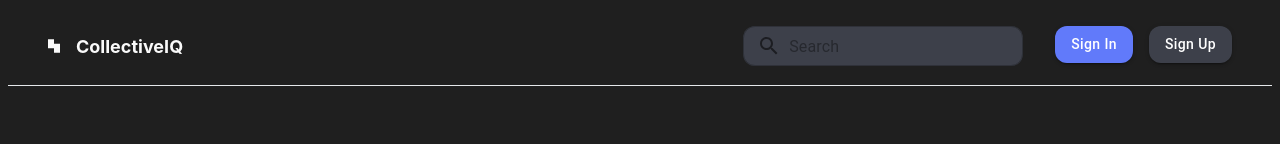
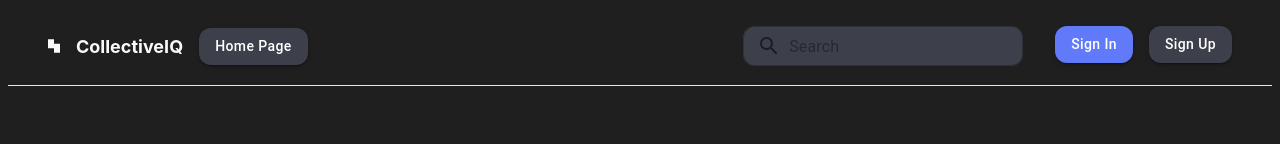
Before and after one commit to inamit/CollectiveIQ, a React (Vite) app in the folder frontend/: page / in a window 1280 px wide. Shown: the top 144 px of the page. Built offline with nearby package versions, Linux system fonts and the light colour scheme; no server answers.

Commit message:
make homepage as a route

```diff
--- a/frontend/src/App.tsx
+++ b/frontend/src/App.tsx
@@ -2,7 +2,6 @@ import "./App.css";
 import NavBar from "./components/NavBar/NavBar";
 import { ToastContainer } from "react-toastify";
 import { Outlet } from "react-router-dom";
-import HomePage from "./pages/HomePage/HomePage";
 
 function App() {
   const AUTO_CLOSE_TIME = 3000;
@@ -11,10 +10,7 @@ function App() {
     <>
       <div className="App">
         <ToastContainer autoClose={AUTO_CLOSE_TIME} position="top-center" />
-
         <NavBar />
-
-        <HomePage />
         <div className="appContainer">
           <Outlet />
         </div>
--- a/frontend/src/components/NavBar/NavBar.tsx
+++ b/frontend/src/components/NavBar/NavBar.tsx
@@ -20,6 +20,11 @@ export default function NavBar() {
         <span className="navbarAppTitle">
           <img src={appIcon} alt="app icon" className="appIcon" />
           <h1 className="appLabel">CollectiveIQ</h1>
+          <Button
+            variant="contained"
+            color="secondary" onClick={() => navigate(routes.HOME)}>
+             Home Page
+          </Button>
         </span>
         <span className="navbarActions">
           <AppTextField
--- a/frontend/src/router/RouterWrapper.tsx
+++ b/frontend/src/router/RouterWrapper.tsx
@@ -7,6 +7,7 @@ import { routes } from "./routes";
 import AuthRequired from "../pages/AuthRequired";
 import SignUp from "../pages/Signup/Signup";
 import SignIn from "../pages/Signin/Signin";
+import HomePage from "../pages/HomePage/HomePage";
 
 export default function AppWrapper() {
   const { isUserLoaded } = useUser();
@@ -18,7 +19,8 @@ export default function AppWrapper() {
   return (
     <BrowserRouter>
       <Routes>
-        <Route path="/" element={<App />}>
+        <Route path={routes.HOME} element={<App />}>
+          <Route index element={<HomePage />} />
           <Route
             path={routes.USER_PROFILE}
             element={
--- a/frontend/src/router/routes.ts
+++ b/frontend/src/router/routes.ts
@@ -1,5 +1,6 @@
 export const routes = {
+    HOME: "/",
     USER_PROFILE: "/profile",
     SIGN_UP: "/signup",
     SIGN_IN: "/signin",
-}
+  };
```
